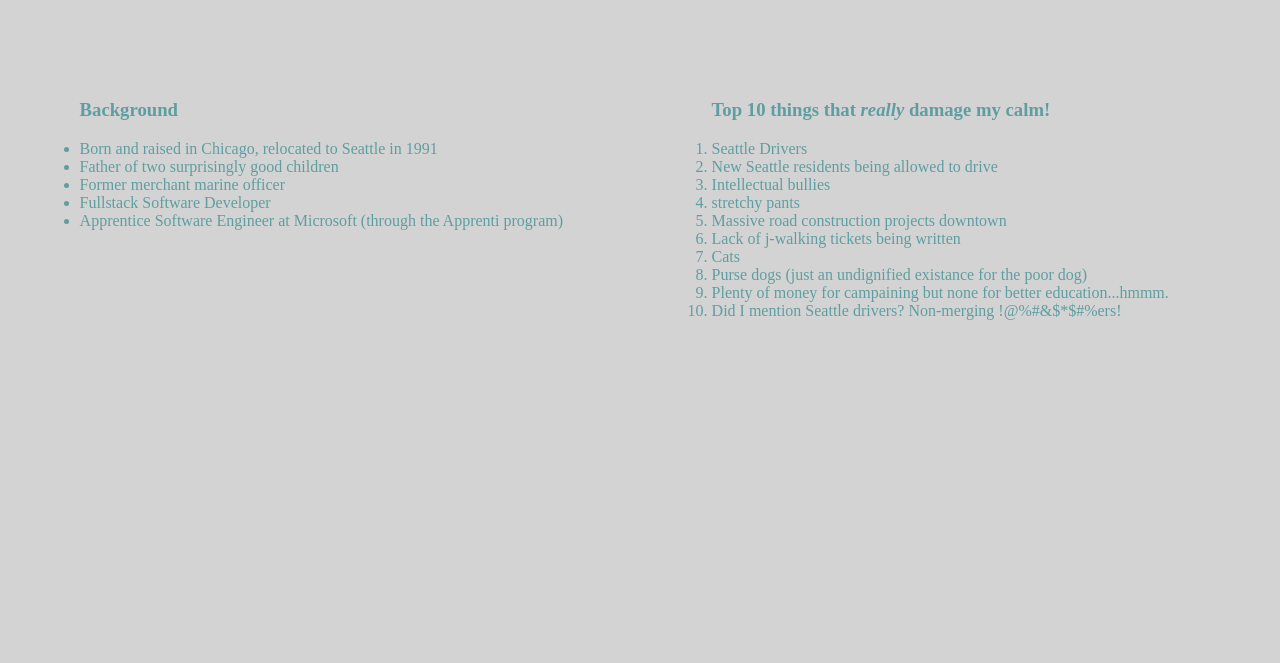
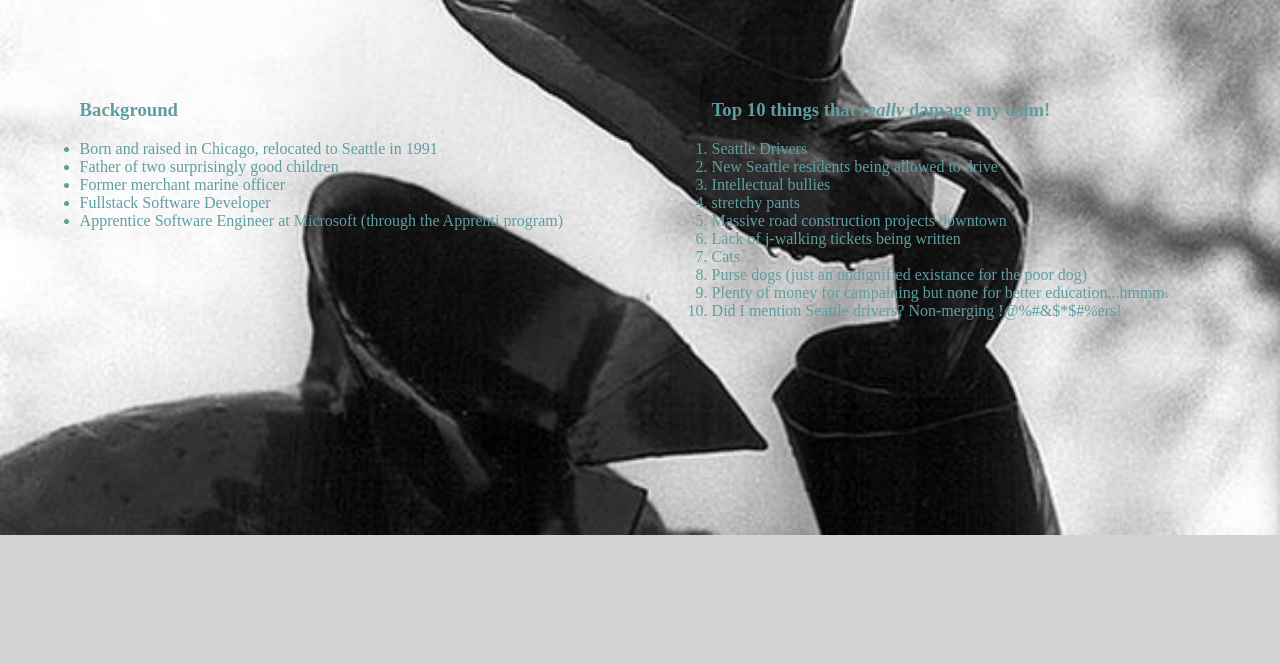
Before and after one commit to Firefly4266/about_me, a plain HTML site: page index.html in a window 1280 px wide. Shown: the part 137-800 px from the top of the page. Drawn offline with Linux system fonts and the light colour scheme.

Commit message:
corrected file path

```diff
--- a/css/style.css
+++ b/css/style.css
@@ -1,5 +1,5 @@
 body {
-  background-image: url("/home/jp/coding/codefellows/201-d30/labs_jp/02lab/about_me/public/images/download (3).jpg");
+  background-image: url("../public/images/headless.jpg");
   background-repeat: no-repeat;
   background-size:  100%;
   background-color: lightgray;
```
Also changed, not shown: public/images/headless.jpg (renamed from public/images/download (3).jpg).
